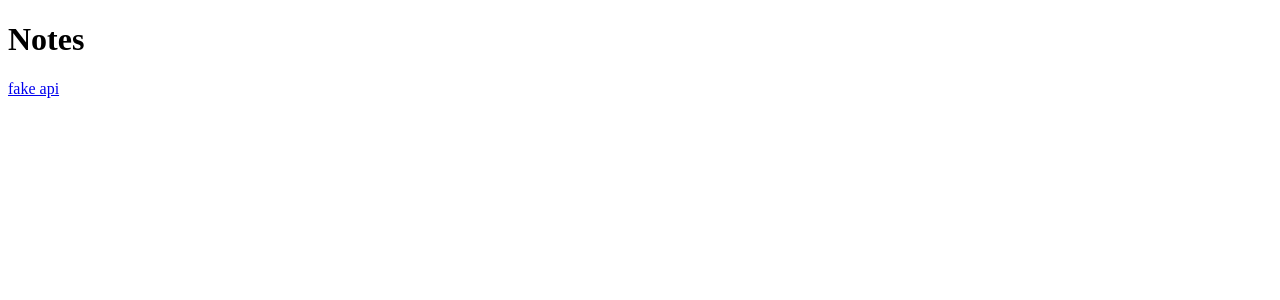
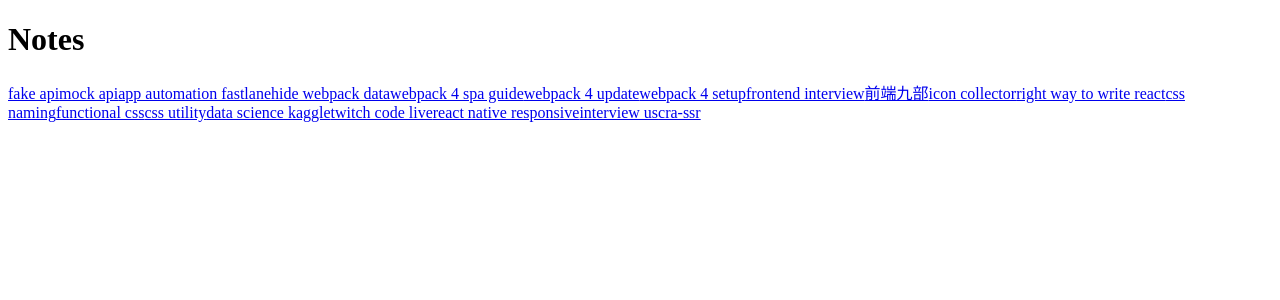
Before and after one commit to weikee94/next-ssr, a Next.js app: page /notes in a window 1280 px wide. Shown: the top 300 px of the page. Built offline with nearby package versions, Linux system fonts and the light colour scheme.

Commit message:
update note link

```diff
--- a/pages/notes.js
+++ b/pages/notes.js
@@ -6,6 +6,46 @@
     <div>
       <h1>Notes</h1>
       <a href="https://jsonplaceholder.typicode.com">fake api</a>
+      <a href="https://www.mockapi.io">mock api</a>
+      <a href="https://fastlane.tools/">app automation fastlane</a>
+      <a href="http://react-china.org/t/topic/10499/9">hide webpack data</a>
+      <a href="https://github.com/wallstreetcn/webpack-and-spa-guide">
+        webpack 4 spa guide
+      </a>
+      <a href="https://panjiachen.github.io/awesome-bookmarks/blog/webpack/webpack4-a.html">
+        webpack 4 update
+      </a>
+      <a href="https://medium.freecodecamp.org/how-to-develop-react-js-apps-fast-using-webpack-4-3d772db957e4">
+        webpack 4 setup
+      </a>
+      <a href="https://juejin.im/post/5c62b92de51d457fd77b22ce">
+        frontend interview
+      </a>
+      <a href="https://www.yuque.com/fe9/basic?fbclid=IwAR2ABOv33TSVWst11GAe4Y3MLghc-2TU18UXLBPPYYbty415NoZv0dkeWxk">
+        前端九部
+      </a>
+      <a href="https://ionicons.com/">icon collector</a>
+      <a href="https://medium.freecodecamp.org/how-to-work-with-react-the-right-way-to-avoid-some-common-pitfalls-fc9eb5e34d9e">
+        right way to write react
+      </a>
+      <a href="https://medium.freecodecamp.org/css-naming-conventions-that-will-save-you-hours-of-debugging-35cea737d849">
+        css naming
+      </a>
+      <a href="https://blog.techbridge.cc/2019/01/26/functional-css/?fbclid=IwAR1pmsA83QO_JoJ7xXOsi8UAiQY03uNK2m_jpoDhoLwG4RFq24YgiaMSgwM">
+        functional css
+      </a>
+      <a href="https://adamwathan.me/css-utility-classes-and-separation-of-concerns/?fbclid=IwAR2c6KmHVrvJjYGPa4o7JLDmzJJQp2AVaXxZLZu8KaHa_jPAfNUWS04lup8">
+        css utility
+      </a>
+      <a href="https://www.kaggle.com/">data science kaggle</a>
+      <a href="https://www.twitch.tv/codetv_io/">twitch code live</a>
+      <a href="https://blog.solutotlv.com/size-matters/">
+        react native responsive
+      </a>
+      <a href="https://medium.com/@KenjiChao/2016-17-%E7%BE%8E%E5%9C%8B%E8%BB%9F%E9%AB%94%E5%B7%A5%E7%A8%8B%E5%B8%AB%E6%B1%82%E8%81%B7%E5%BF%83%E5%BE%97-a5c00427fa73">
+        interview us
+      </a>
+      <a href="https://github.com/cereallarceny/cra-ssr">cra-ssr</a>
     </div>
   );
 };
```
